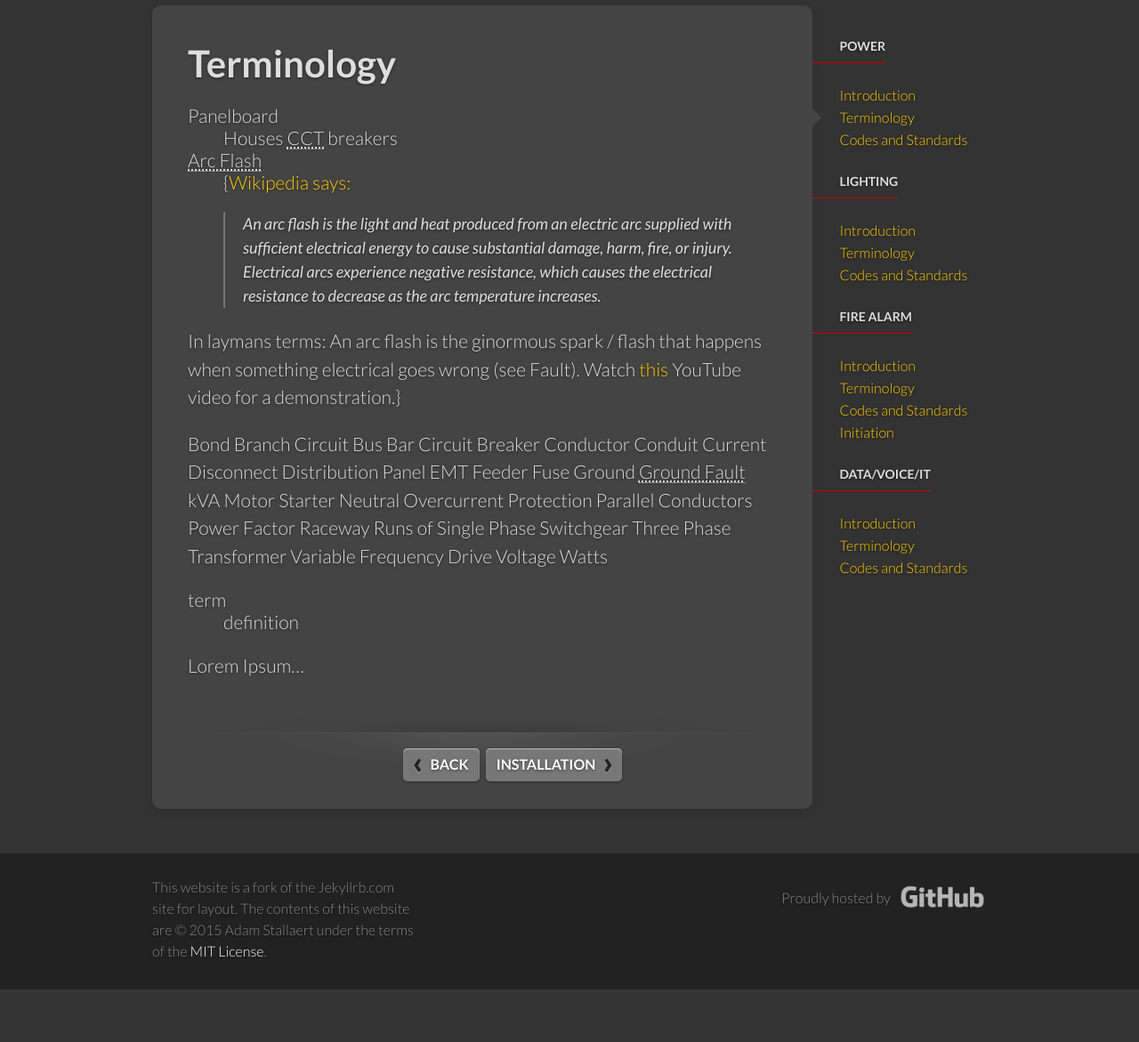
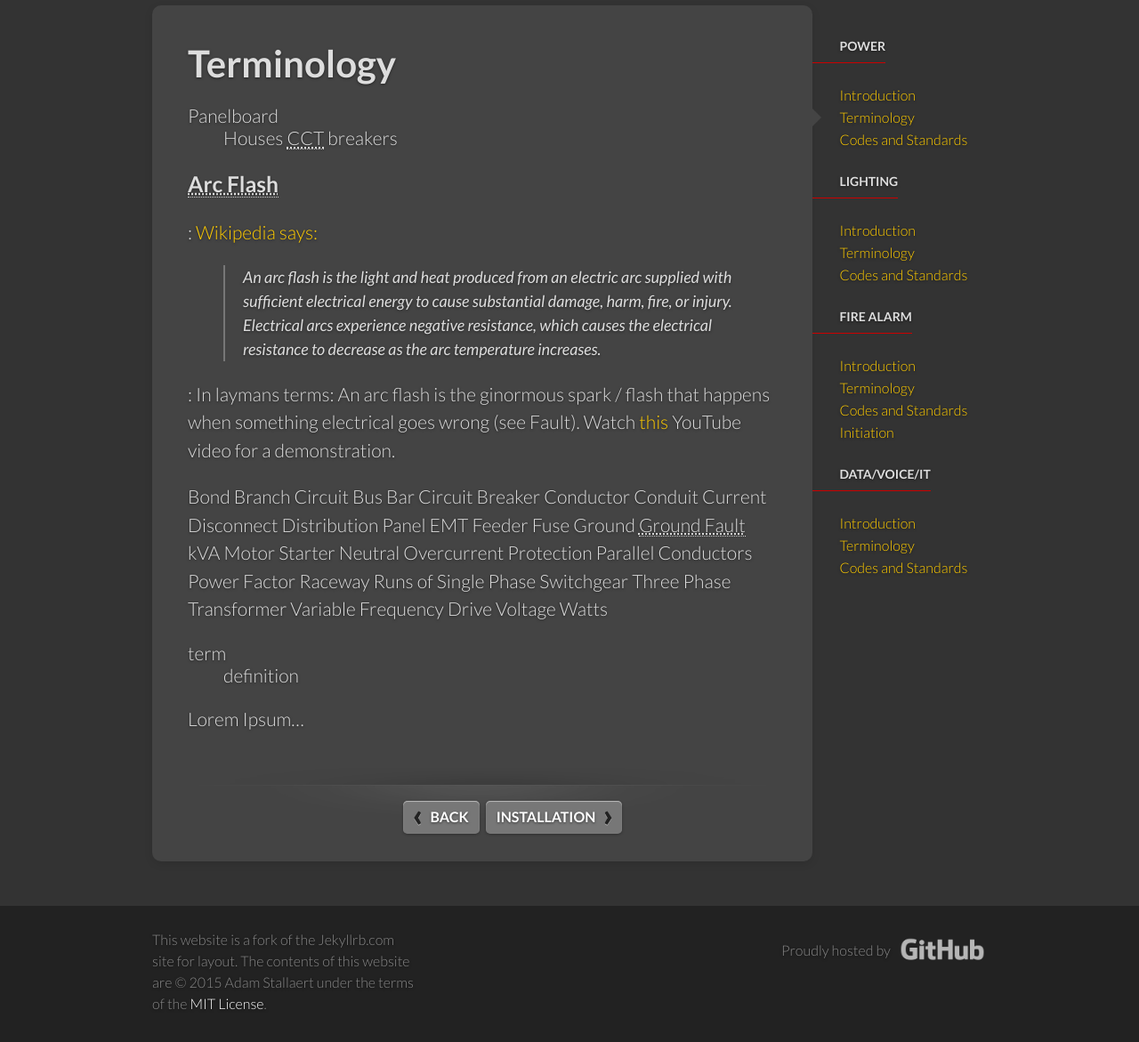
Before and after one commit to astallaert/astallaert.github.io, a Jekyll site: the page built from _ee/power-terminology.md, in a window 1280 px wide, cut to the strip 109-1280 px from the top of the page. Shown: the whole strip at 89% size. Built offline with Jekyll 4.4.1, drawn with Linux system fonts in a browser that asks for light colours; before the commit the page ends 1221 px from its top, so only the background shows below that.

```diff
--- a/_ee/power-terminology.md
+++ b/_ee/power-terminology.md
@@ -9,12 +9,12 @@ permalink: /ee/power-terminology/
 Panelboard
 : Houses CCT breakers
 
-Arc Flash
-: {[Wikipedia says:](http://en.wikipedia.org/wiki/Arc_flash)
+### Arc Flash
+: [Wikipedia says:](http://en.wikipedia.org/wiki/Arc_flash)
 
 > An arc flash is the light and heat produced from an electric arc supplied with sufficient electrical energy to cause substantial damage, harm, fire, or injury. Electrical arcs experience negative resistance, which causes the electrical resistance to decrease as the arc temperature increases.
 
-In laymans terms: An arc flash is the ginormous spark / flash that happens when something electrical goes wrong (see Fault). Watch [this](http://goo.gl/KFDkxk) YouTube video for a demonstration.}
+: In laymans terms: An arc flash is the ginormous spark / flash that happens when something electrical goes wrong (see Fault). Watch [this](http://goo.gl/KFDkxk) YouTube video for a demonstration.
 
 
 Bond
```
